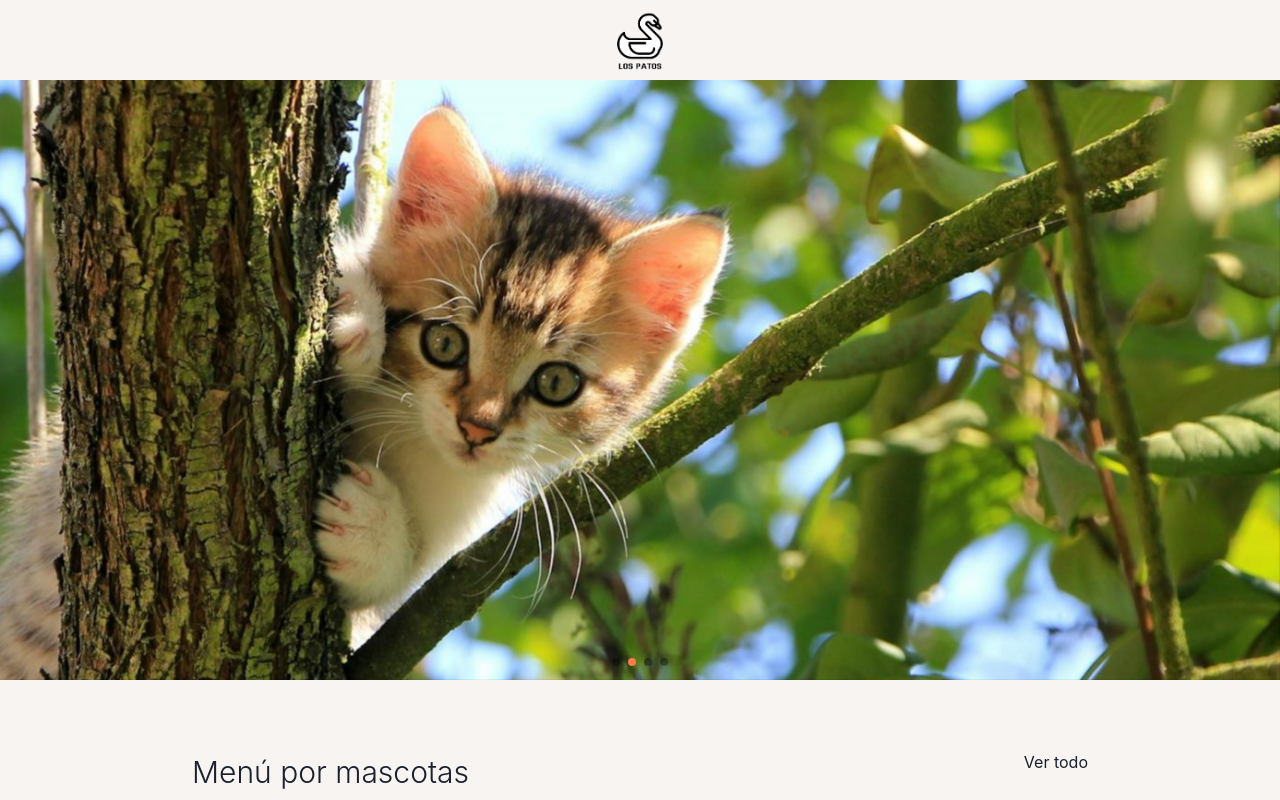
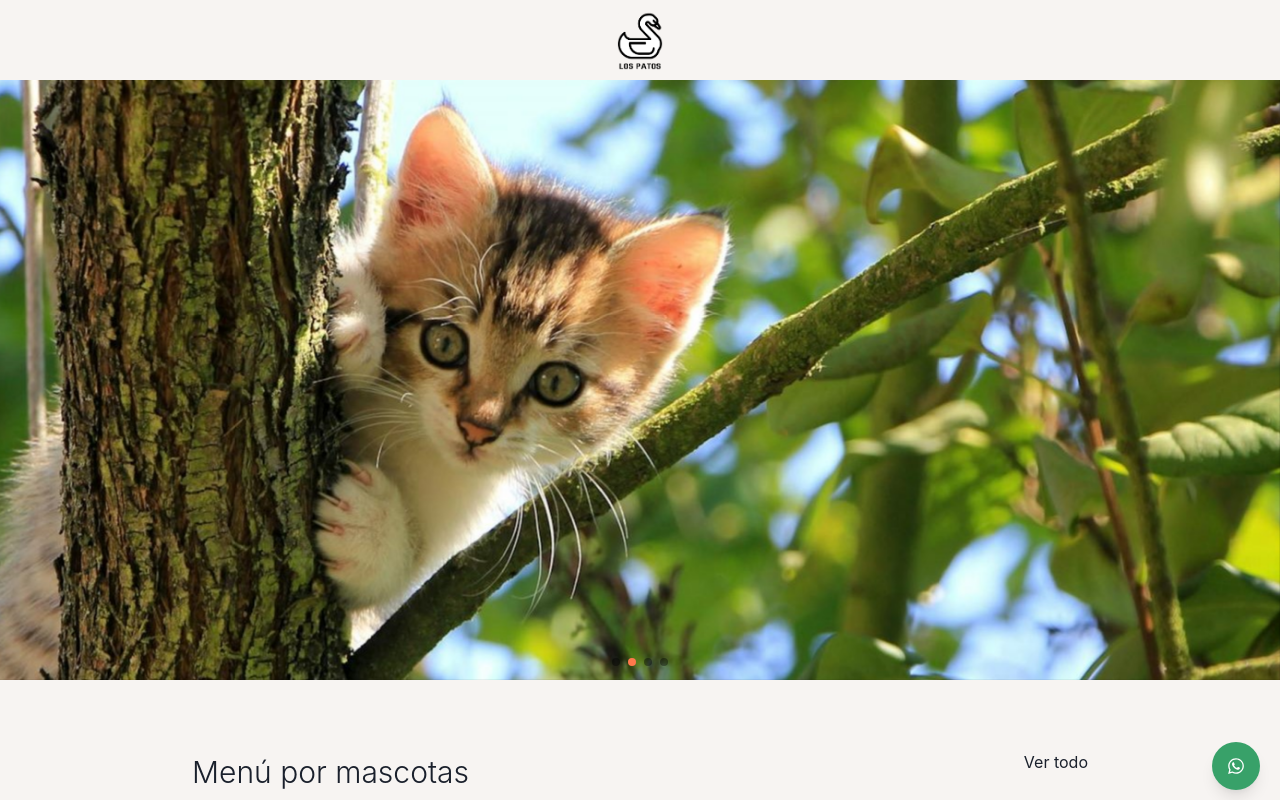
Before and after one commit to RichterTomas/ForrajeriaReact, a React (Vite) app in the folder forrajeria-vite/: page / in a window 1280 px wide. Shown: the top 800 px of the page. Built offline with nearby package versions, Linux system fonts and the light colour scheme.

Commit message:
agregue un boton de whatsapp linkeado a un chat de los dueños del negocio para que solicite informacion, ademas agregue este mismo link al icono de whatsapp plantado en el footer

```diff
--- a/forrajeria-vite/package.json
+++ b/forrajeria-vite/package.json
@@ -16,6 +16,7 @@
     "framer-motion": "^11.11.17",
     "react": "^18.3.1",
     "react-dom": "^18.3.1",
+    "react-icons": "^5.3.0",
     "swiper": "^11.1.15"
   },
   "devDependencies": {
--- a/forrajeria-vite/src/Components/Footer/Footer.jsx
+++ b/forrajeria-vite/src/Components/Footer/Footer.jsx
@@ -60,7 +60,7 @@ const Footer = () => {
                                 _hover = {{filter: 'grayscale(0%)'}}/>
                             </Link>
 
-                            <Link>
+                            <Link href='https://wa.me/2954529859?text=¡Hola!%20Estoy%20interesado%20en%20más%20información.'>
                                 <Image src = '../public/whatsapp.svg' width = '35px' height='35px'
                                 filter = 'grayscale(100%)'
                                 transition = 'filter 0.2s ease-in-out'
--- a/forrajeria-vite/src/Components/Header/Header.jsx
+++ b/forrajeria-vite/src/Components/Header/Header.jsx
@@ -4,7 +4,7 @@ const Header = () => {
 
     return (
         <Box backgroundColor = '#f7f4f2' height="70px" display='flex' flexDirection='column'  justifyContent= 'center' alignItems= 'center' alignContent = 'center' width='100%' height = '80px'>
-            <Image src = '../public/logo1.png' width='60px' height='60px' />
+            <Image src = '../public/logo1.png' width='58px' height='60px' />
         </Box>
     );
 };
--- a/forrajeria-vite/src/Components/Inicio/Inicio.jsx
+++ b/forrajeria-vite/src/Components/Inicio/Inicio.jsx
@@ -1,16 +1,19 @@
-import { Box, Text, Flex, Link, Image } from '@chakra-ui/react';
+import { Box, Text, Flex, Link, Image, IconButton } from '@chakra-ui/react';
 import { motion } from "framer-motion";
+import { FaWhatsapp } from "react-icons/fa";
 
 const MotionFlex = motion(Flex);
 const MotionText = motion(Text)
 const MotionLink = motion(Link)
 const MotionImage = motion(Image)
 const MotionBox = motion(Box)
+const whatsappLink = "https://wa.me/5491100000000?text=¡Hola!%20Estoy%20interesado%20en%20más%20información.";
 
 const Inicio = () => {
 
 return (
     <Box overflow='hidden' display='flex' flexDirection='column' alignItems='center' backgroundColor = '#f7f4f2' id = 'Inicio'>
+
         <MotionFlex width='70%' display='flex' justifyContent='space-between' paddingTop = '70px'>
 
             <MotionText as = 'h2' fontSize='30px' fontWeight='light'
@@ -72,21 +75,21 @@ return (
             <Box width='100%' display='flex' flexDirection='column' paddingTop = '20px'>
                 <Flex width='100%' display='flex' flexDirection='row'>
                     <Flex width='33.3333%' justifyContent='center' border= 'solid 2px #e7e2de' backgroundColor='white' alignItems='center'>
-                        <MotionImage src = '../public/Estampa.png' width='70%' height='45%'
+                        <MotionImage src = '../public/Estampa.png' width='80%' height='60%'
                         initial = {{x: 0, opacity: 0}}
                         whileInView = {{ x: 0, opacity: 1}}
                         viewport={{once: true}}
                         transition = {{duration: 2, ease: 'easeInOut' }}/>
                     </Flex>
                     <Flex width='33.3333%' justifyContent='center' border= 'solid 2px #e7e2de' backgroundColor='white' alignItems='center'>
-                        <MotionImage src = '../public/kongo.png' width='70%' height='50%'
+                        <MotionImage src = '../public/kongo.png' width='80%' height='70%'
                         initial = {{x: 0, opacity: 0}}
                         whileInView = {{ x: 0, opacity: 1}}
                         viewport={{once: true}}
                         transition = {{duration: 2, ease: 'easeInOut' }}/>
                     </Flex>
                     <Flex width='33.3333%' justifyContent='center' border= 'solid 2px #e7e2de' backgroundColor='white' alignItems='center'>
-                        <MotionImage src = '../public/pedigree.jpg' width='70%' height='70%'
+                        <MotionImage src = '../public/pedigree.jpg' width='70%' height='80%'
                         initial = {{x: 0, opacity: 0}}
                         whileInView = {{ x: 0, opacity: 1}}
                         viewport={{once: true}}
@@ -96,21 +99,21 @@ return (
 
                 <Flex width='100%' display='flex' flexDirection='row' >
                     <Flex width='33.3333%'  justifyContent='center' border= 'solid 2px #e7e2de' backgroundColor='white' alignItems='center'>
-                        <MotionImage src = '../public/purina.png' width='70%' height='70%'
+                        <MotionImage src = '../public/purina.png' width='80%' height='100%'
                         initial = {{x: 0, opacity: 0}}
                         whileInView = {{ x: 0, opacity: 1}}
                         viewport={{once: true}}
                         transition = {{duration: 2, ease: 'easeInOut' }} />
                     </Flex>
                     <Flex width='33.3333%'  justifyContent='center' border= 'solid 2px #e7e2de' backgroundColor='white' alignItems='center'>
-                        <MotionImage src = '../public/royal canin.png' width='70%' height='40%'
+                        <MotionImage src = '../public/royal canin.png' width='70%' height='50%'
                         initial = {{x: 0, opacity: 0}}
                         whileInView = {{ x: 0, opacity: 1}}
                         viewport={{once: true}}
                         transition = {{duration: 2, ease: 'easeInOut' }} />
                     </Flex>
                     <Flex width='33.3333%'  justifyContent='center' border= 'solid 2px #e7e2de' backgroundColor='white' alignItems='center'>
-                        <MotionImage src = '../public/sabrositos.png' width='70%' height='80%'
+                        <MotionImage src = '../public/sabrositos.png' width='80%' height='90%'
                         initial = {{x: 0, opacity: 0}}
                         whileInView = {{ x: 0, opacity: 1}}
                         viewport={{once: true}}
@@ -160,6 +163,26 @@ return (
 
         </MotionBox>
 
+        <Link
+        href="https://wa.me/2954529859?text=¡Hola!%20Estoy%20interesado%20en%20más%20información."
+        isExternal
+        position="fixed"
+        bottom="10px"
+        right="20px"
+        zIndex="1000"
+        >
+            <IconButton
+            icon={<FaWhatsapp />}
+            aria-label="WhatsApp Chat"
+            colorScheme="green"
+            size="lg"
+            isRound
+            boxShadow="lg"
+            transition="all 0.3s"
+            _hover={{ transform: "scale(1.1)" }}
+                />
+        </Link>
+
         <Flex backgroundImage= '../public/image.png' width= '100%' height='58vh' display='flex' flexDirection='column' justifyContent='center' alignItems='center' marginTop = '100px' id = 'imagen'>
             <MotionText color = 'white' fontWeight='bolder' fontSize='30px'
             initial = {{x: 0, opacity: 0}}
```
Also changed, not shown: 1 other file (tests, documents, lock files or other folders).
